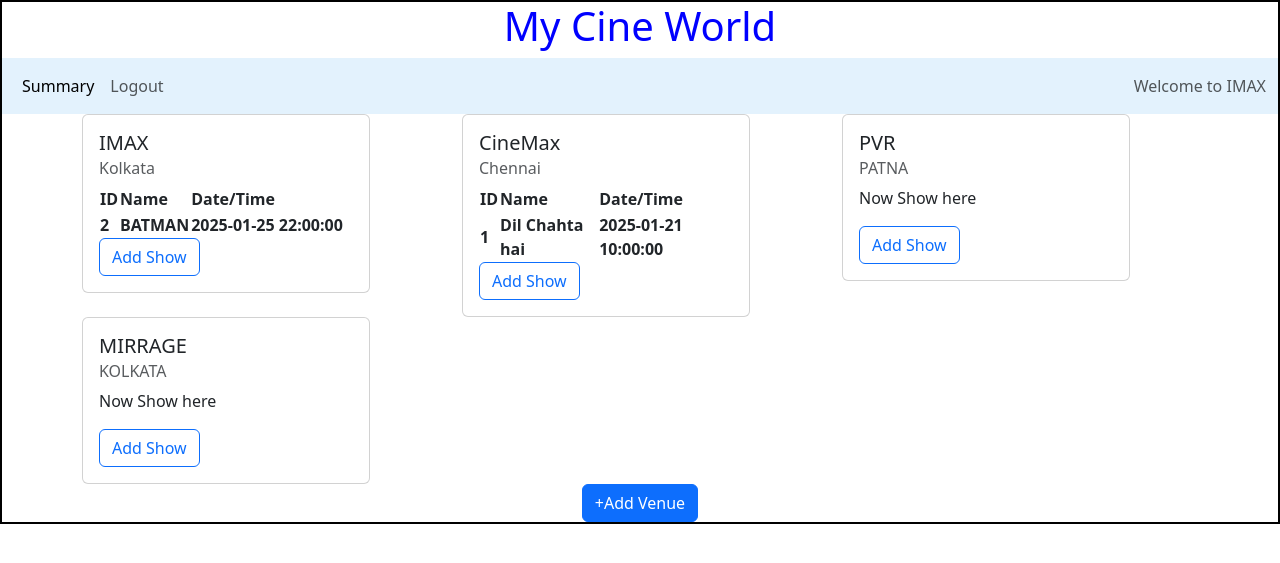
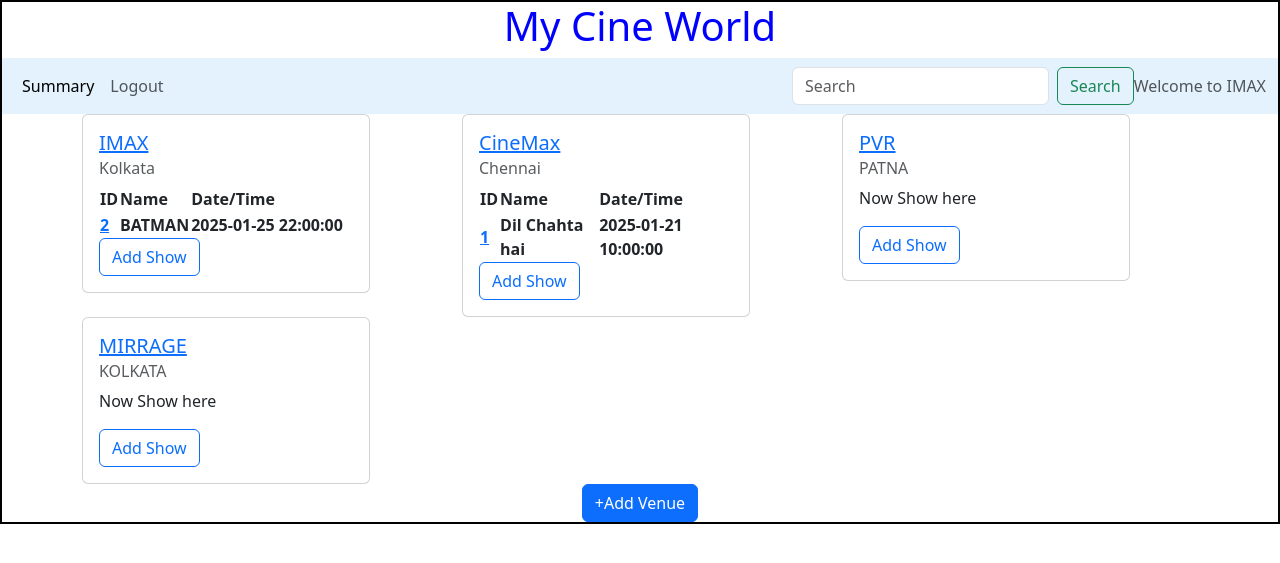
Before and after one commit to rahulpds24/_mad1_24sep24_project, a Flask app: a page that uses templates/admin_layout.html in a window 1280 px wide. Shown: the top 563 px of the page. Run offline with Flask 3, Linux system fonts and the light colour scheme; lists and menus that the app fills with data are empty.

Commit message:
part_6_upto 46:00

```diff
--- a/backend/controllers.py
+++ b/backend/controllers.py
@@ -77,14 +77,42 @@
         date_time=request.form.get("dt_time") #data is in string format
         #processing date time
         dt_time=datetime.strptime(date_time,"%Y-%m-%dT%H:%M")
-        new_show=Show(name=sname,tags=tags,tkt_price=tkt_price,date_time=dt_time,theatre_id=venu_id)
+        new_show=Show(name=sname,tags=tags,ticket_price=tkt_price,date_time=dt_time,theatre_id=venu_id)
         db.session.add(new_show)
         db.session.commit()
         return redirect(url_for("admin_dashboard",name=name))
 
     return render_template("add_show.html",venu_id=venu_id,name=name)
 
+@app.route("/search/<name>",methods=["GET","POST"])
+def search(name):
+    if request.method=="POST":
+        search_txt=request.form.get("search_txt")
+        by_venue=search_by_venue(search_txt)
+        by_location=search_by_location(search_txt)
+        if by_venue:
+            return render_template("admin_dashboard.html",name=name,theatres=by_venue)
+        elif by_location:
+            return render_template("admin_dashboard.html",name=name,theatres=by_location)
+
+    return redirect(url_for("admin_dashboard",name=name))
+
+
+
+
+
+
+
+
 #other supported fuction
 def get_theatres():
     theatres=Theatre.query.all()
     return theatres
+
+def search_by_venue(search_txt):
+    theatres=Theatre.query.filter(Theatre.name.ilike(f"%{search_txt}%")).all()
+    return theatres
+
+def search_by_location(search_txt):
+    theatres=Theatre.query.filter(Theatre.location.ilike(f"%{search_txt}%")).all()
+    return theatres
--- a/templates/add_show.html
+++ b/templates/add_show.html
@@ -6,7 +6,7 @@
             <div class="input_form">
               <div class="mb-3">
                 <label for="v_id" class="form-label">Venue Id</label>
-                <input type="number" class="form-control" name="v_id" id="v_id" value="{{venue_id}}" readonly>
+                <input type="number" class="form-control" name="v_id" id="v_id" value="{{venu_id}}" readonly>
               </div>
                 <div class="mb-3">
                     <label for="name" class="form-label">Name</label>
--- a/templates/admin_dashboard.html
+++ b/templates/admin_dashboard.html
@@ -8,13 +8,13 @@
                     <!-- venue1 card here -->
                     <div class="card" style="width: 18rem;">
                         <div class="card-body">
-                          <h5 class="card-title">{{theatre.name}}</h5>
+                          <h5 class="card-title"><a href="#" >{{theatre.name}}</a></h5>
                           <h6 class="card-subtitle mb-2 text-muted">{{theatre.location}}</h6>
                           {%if theatre.shows%}
                           <table>
                             <tr><th>ID</th><th>Name</th><th>Date/Time</th></tr>
                             {%for show in theatre.shows%}
-                            <tr><th>{{show.id}}</th><th>{{show.name}}</th><th>{{show.date_time}}</th></tr>
+                            <tr><th><a href="#">{{show.id}}</a></th><th>{{show.name}}</th><th>{{show.date_time}}</th></tr>
                             {%endfor%}
                           </table>
                           {%else%}
--- a/templates/admin_layout.html
+++ b/templates/admin_layout.html
@@ -18,10 +18,14 @@
                         <a class="nav-link active" aria-current="page" href="#">Summary</a>
                       </li>
                       <li class="nav-item">
-                        <a class="nav-link" href="#">Logout</a>
+                        <a class="nav-link" href="/login">Logout</a>
                       </li>
 
                     </ul></div>
+                    <form class="d-flex" method="POST" action="/search/{{name}}">
+                        <input class="form-control me-2" type="search" placeholder="Search" aria-label="Search" name="search_txt" id="search_txt">
+                        <button class="btn btn-outline-success" type="submit">Search</button>
+                      </form>
                     <span class="navbar-text">
                       Welcome to {{name}}
                     </span>
```
Also changed, not shown: templates/edit_venue.html (added, +30 -0 lines), instance/ticket_show.sqlite3.
